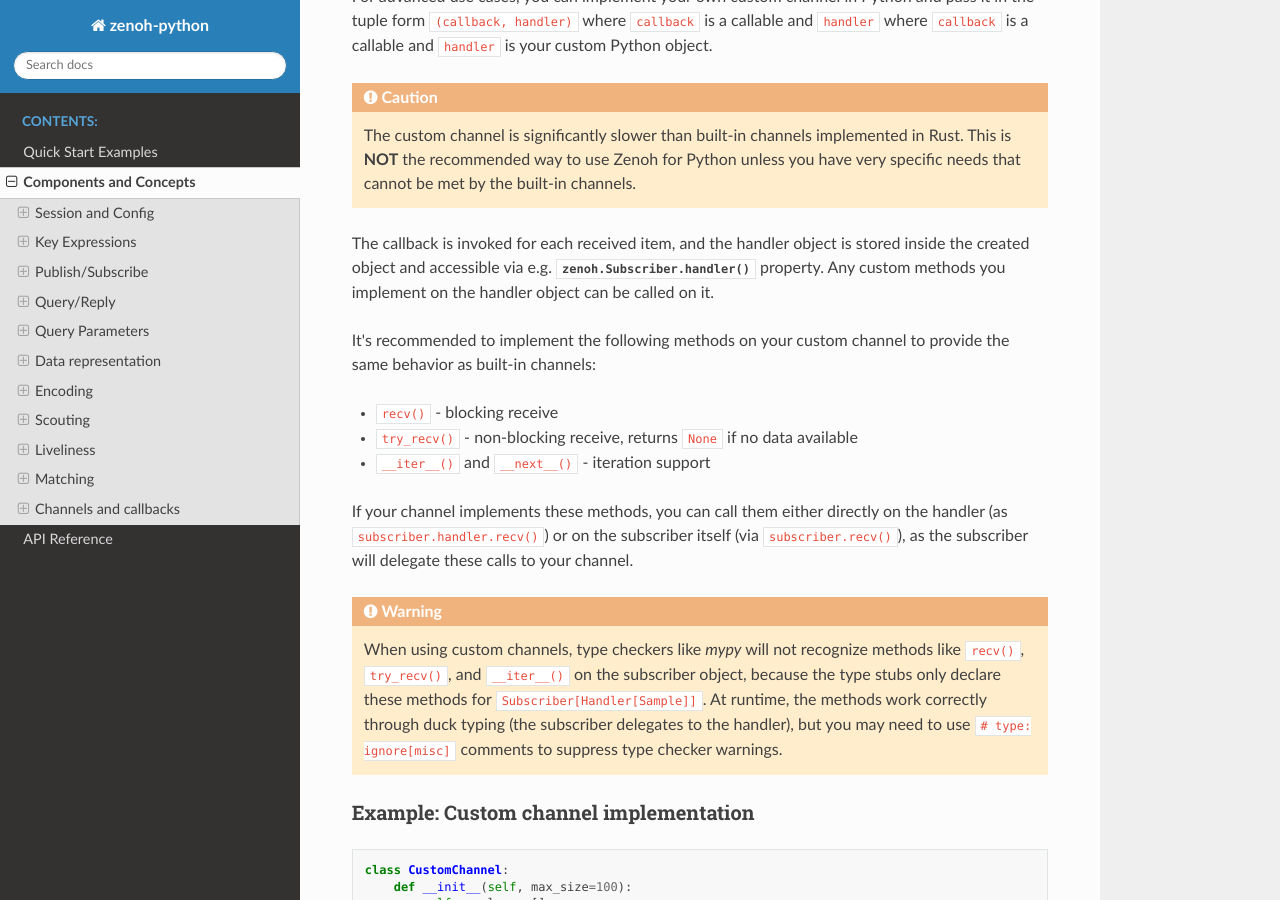
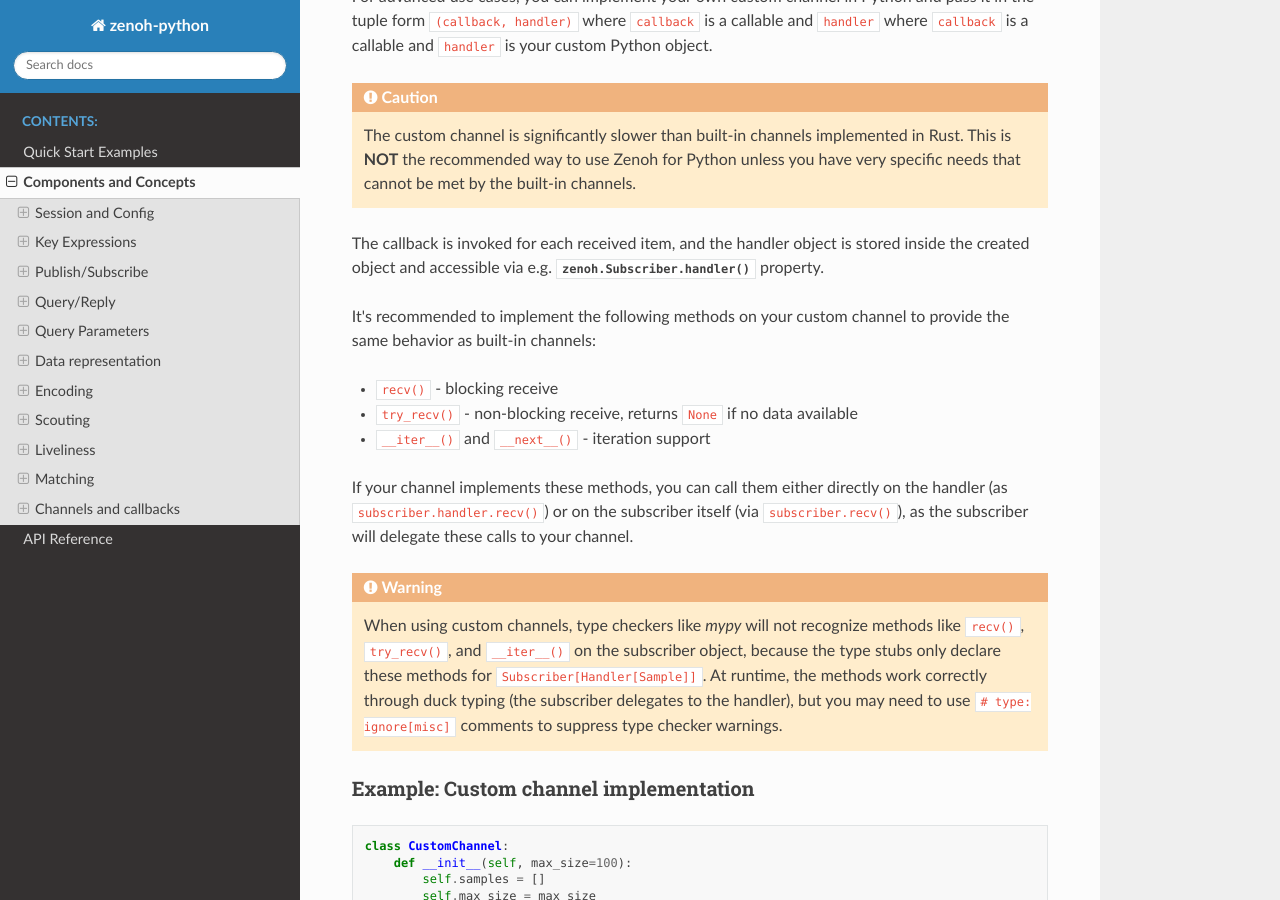
Before and after one commit to eclipse-zenoh/zenoh-python, a Sphinx documentation site: the page built from docs/concepts.rst, in a window 1280 px wide and 900 px high, scrolled down 11537 px. Built offline with Sphinx 7.4.7 and the Read the Docs theme 3.1.0, drawn with Linux system fonts in a browser that asks for light colours.

Commit message:
Update docs/concepts.rst
Co-authored-by: Joseph Perez <joperez@hotmail.fr>

```diff
--- a/docs/concepts.rst
+++ b/docs/concepts.rst
@@ -501,7 +501,7 @@ where ``callback`` is a callable and ``handler`` is your custom Python object.
 
 The callback is invoked for each received item, and the handler object is stored
 inside the created object and accessible via e.g. :meth:`zenoh.Subscriber.handler`
-property. Any custom methods you implement on the handler object can be called on it.
+property.
 
 It's recommended to implement the following methods on your custom channel
 to provide the same behavior as built-in channels:
```
